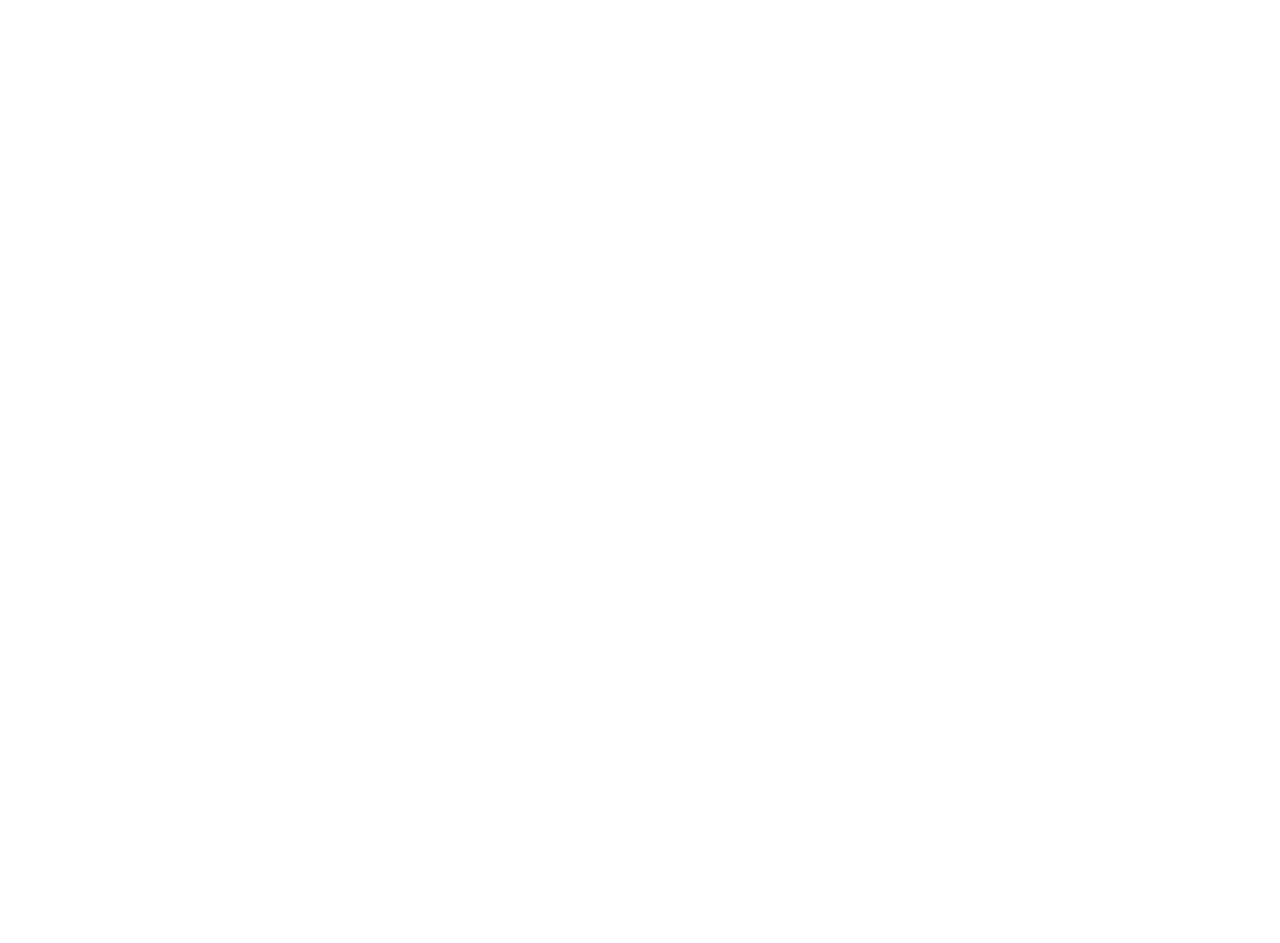
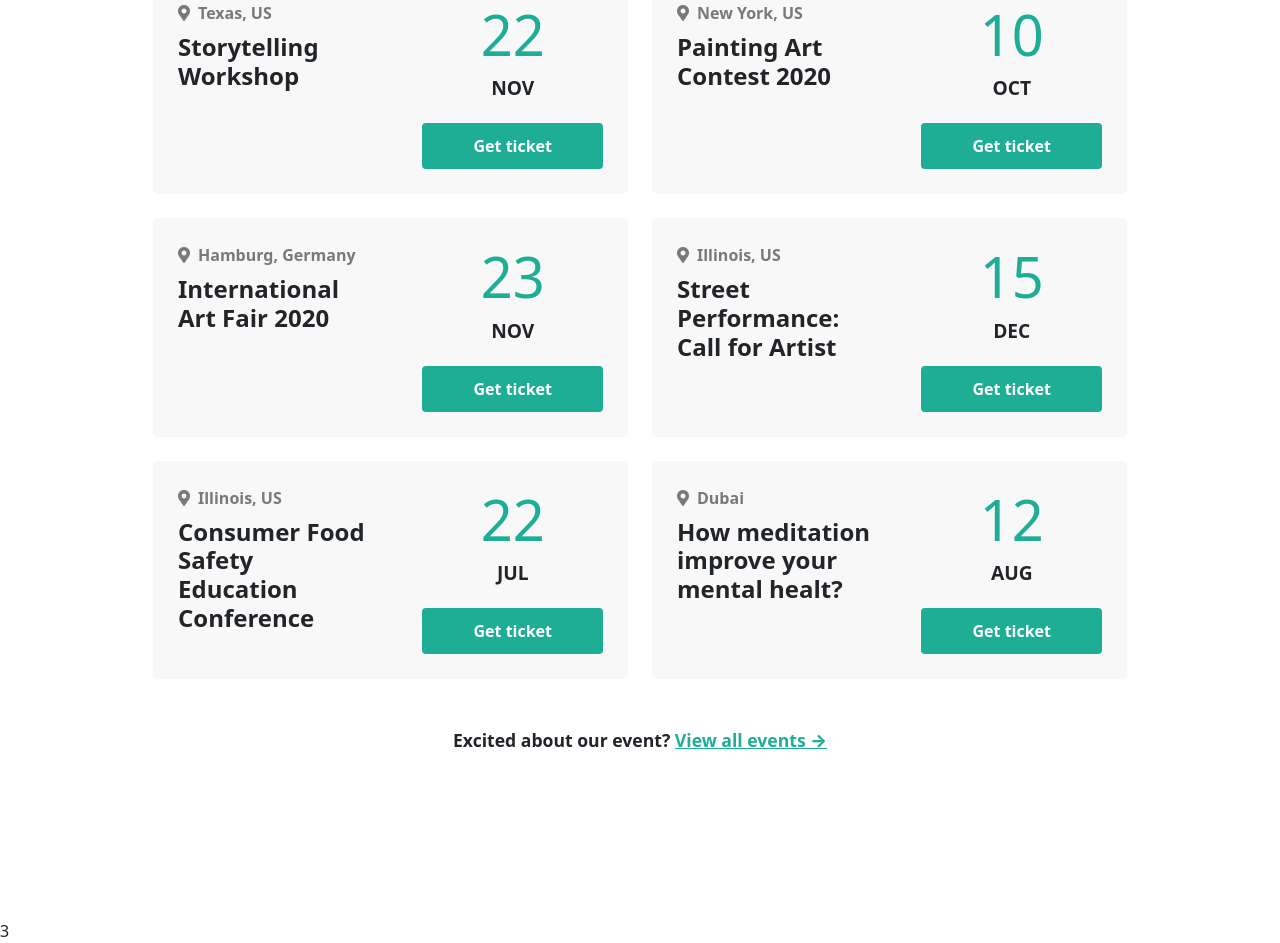
Before and after one commit to ElperdonXV/proj-html-vuejs, a Vue app: page / in a window 1280 px wide. Shown: the part 4900-5843 px from the top of the page. Before the commit the page ends 4598 px from the top, so only its background shows below. Built offline with nearby package versions, Linux system fonts and the light colour scheme.

Commit message:
event done

```diff
--- a/src/assets/scss/partials/_variables.scss
+++ b/src/assets/scss/partials/_variables.scss
@@ -20,4 +20,6 @@
 $sand: #81695e;
 $water: #ecf2f9;
 
+$mygray: #F8F8F8;
+
 $font: 'Catamaran', sans-serif;
--- a/src/components/Business.vue
+++ b/src/components/Business.vue
@@ -94,9 +94,9 @@
         }
         .decoration{
             position: absolute;
-            bottom: 0px;
-            left: 40px;
-            z-index: 3;
+            bottom: 70px;
+            left: 170px;
+            z-index: 0;
         }
         .z-in{
             z-index: 4;
--- /dev/null
+++ b/src/components/Events.vue
@@ -0,0 +1,138 @@
+<template>
+  <section class="events">
+      <div class="container">
+          <h2 class="mb-4">Wanna transform your life?</h2>
+          <h3 class="mb-5">Upcoming Events</h3>
+          <div class="row justify-content-center gap-4">
+              <div :key="index" v-for="(event,index) in events" class="col-5 d-flex event justify-content-between rounded-3">
+                  <div class="sx">
+                      <i class="fas fa-map-marker-alt me-2"></i>
+                      <span>{{event.location}}</span>
+                      <h4 class="mt-2">{{event.description}}</h4>
+                  </div>
+                  <div class="dx d-flex flex-column align-items-center">
+                      <h3>{{event.day}}</h3>
+                      <h4>{{event.month}}</h4>
+                      <button type="button" class="btn my-btn mt-3">Get ticket</button>
+                  </div>
+              </div>
+          </div>
+          <p class="mt-5">Excited about our event? <a href="">View all events &rarr;</a></p>
+      </div>
+  </section>
+</template>
+
+<script>
+export default {
+    name: 'Events',
+    data(){
+        return{
+            events: [
+                {
+                    location: 'Texas, US',
+                    description: 'Storytelling Workshop',
+                    day: '22',
+                    month: 'NOV',
+                },
+                {
+                    location: 'New York, US',
+                    description: 'Painting Art Contest 2020',
+                    day: '10',
+                    month: 'OCT',
+                },
+                {
+                    location: 'Hamburg, Germany',
+                    description: 'International Art Fair 2020',
+                    day: '23',
+                    month: 'NOV',
+                },
+                {
+                    location: 'Illinois, US',
+                    description: 'Street Performance: Call for Artist',
+                    day: '15',
+                    month: 'DEC',
+                },
+                {
+                    location: 'Illinois, US',
+                    description: 'Consumer Food Safety Education Conference',
+                    day: '22',
+                    month: 'JUL',
+                },
+                {
+                    location: 'Dubai',
+                    description: 'How meditation improve your mental healt?',
+                    day: '12',
+                    month: 'AUG',
+                }
+            ]
+        }
+    }
+}
+</script>
+
+<style lang="scss">
+@import "../assets/scss/partials/_variables.scss";
+.events{
+    padding: 150px 0;
+    h2,h3,p{
+      text-align: center;
+    }
+    h2{
+      font-weight: 500;
+      color: $mountain;
+    }
+    h3{
+      font-weight: 700;
+      font-size: 2.2em;
+    }
+    .event{
+        padding: 25px;
+        background-color: $mygray;
+        .sx{
+            max-width: 200px;
+            i,span{
+                color: $boulder;
+            }
+            span{
+                font-size: 1em;
+                font-weight: 600;
+            }
+            h4{
+                font-size: 1.5em;
+                font-weight: 700;
+            }
+
+        }
+        .dx{
+            h3{
+                color: $mountain;
+                font-size: 3.5em;
+                font-weight: 500;
+            }
+            h4{
+                font-size: 1.2em;
+                font-weight: 700;
+            }
+            .my-btn{
+            background-color: $mountain;
+            color: white;
+            font-weight: 700;
+            font-size: 1em;
+            padding: 10px 50px;
+            }
+            .my-btn:hover, .my-btn:active, .my-btn:focus{
+                background-color: $tuna;
+                box-shadow: none;
+            }
+        }
+    }
+    p{
+        font-size: 1.1em;
+        font-weight: 600;
+        a{
+            color: $mountain;
+            font-weight: 800;
+        }
+    }
+}
+</style>
--- a/src/components/Main.vue
+++ b/src/components/Main.vue
@@ -5,6 +5,7 @@
     <Explore />
     <Cards />
     <Business />
+    <Events />
   </main>
 </template>
 
@@ -14,6 +15,7 @@
 import Explore from './Explore.vue';
 import Cards from './Cards.vue';
 import Business from './Business.vue';
+import Events from './Events.vue';
 export default {
     name: 'Main',
     components: {
@@ -22,6 +24,7 @@
       Explore,
       Cards,
       Business,
+      Events,
     },
     data(){
 
```
